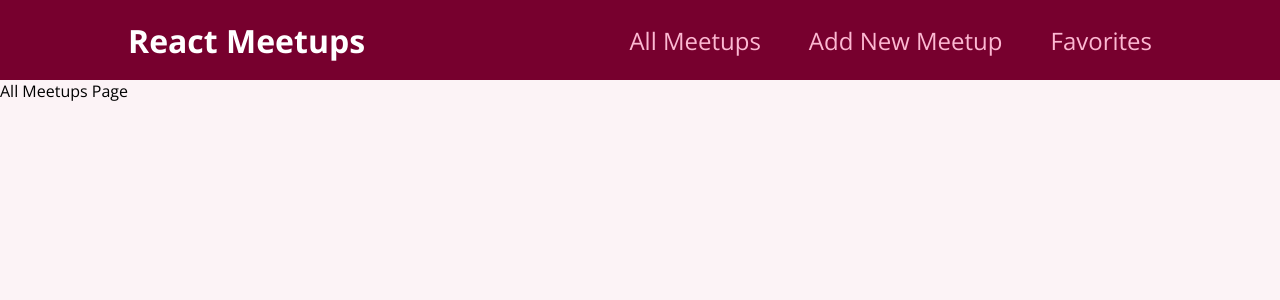
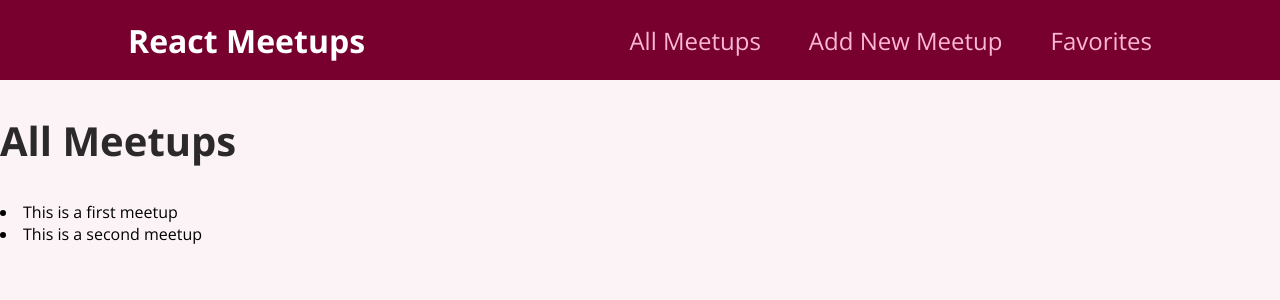
Before and after one commit to vtivadze/react-summary, a React (Create React App) app: page / in a window 1280 px wide. Shown: the top 300 px of the page. Built offline with nearby package versions, Linux system fonts and the light colour scheme.

Commit message:
Output a list of data

```diff
--- a/src/pages/AllMeetups.js
+++ b/src/pages/AllMeetups.js
@@ -1,5 +1,31 @@
+const DUMMY_DATA = [
+  {
+    id: 'm1',
+    title: 'This is a first meetup',
+    image:
+      'https://upload.wikimedia.org/wikipedia/commons/thumb/d/d3/Stadtbild_M%C3%BCnchen.jpg/2560px-Stadtbild_M%C3%BCnchen.jpg',
+    address: 'Meetupstreet 5, 12345 Meetup City',
+    description:
+      'This is a first, amazing meetup which you definitely should not miss. It will be a lot of fun!',
+  },
+  {
+    id: 'm2',
+    title: 'This is a second meetup',
+    image:
+      'https://upload.wikimedia.org/wikipedia/commons/thumb/d/d3/Stadtbild_M%C3%BCnchen.jpg/2560px-Stadtbild_M%C3%BCnchen.jpg',
+    address: 'Meetupstreet 5, 12345 Meetup City',
+    description:
+      'This is a first, amazing meetup which you definitely should not miss. It will be a lot of fun!',
+  },
+];
+
 function AllMeetupsPage() {
-  return <div>All Meetups Page</div>;
+  return <section>
+     <h1>All Meetups</h1>
+     {DUMMY_DATA.map((meetup) => {
+      return <li key={meetup.id}>{meetup.title}</li>
+     })}
+  </section>
 }
 
 export default AllMeetupsPage;
```
Also changed, not shown: 1 other file (tests, documents, lock files or other folders).
